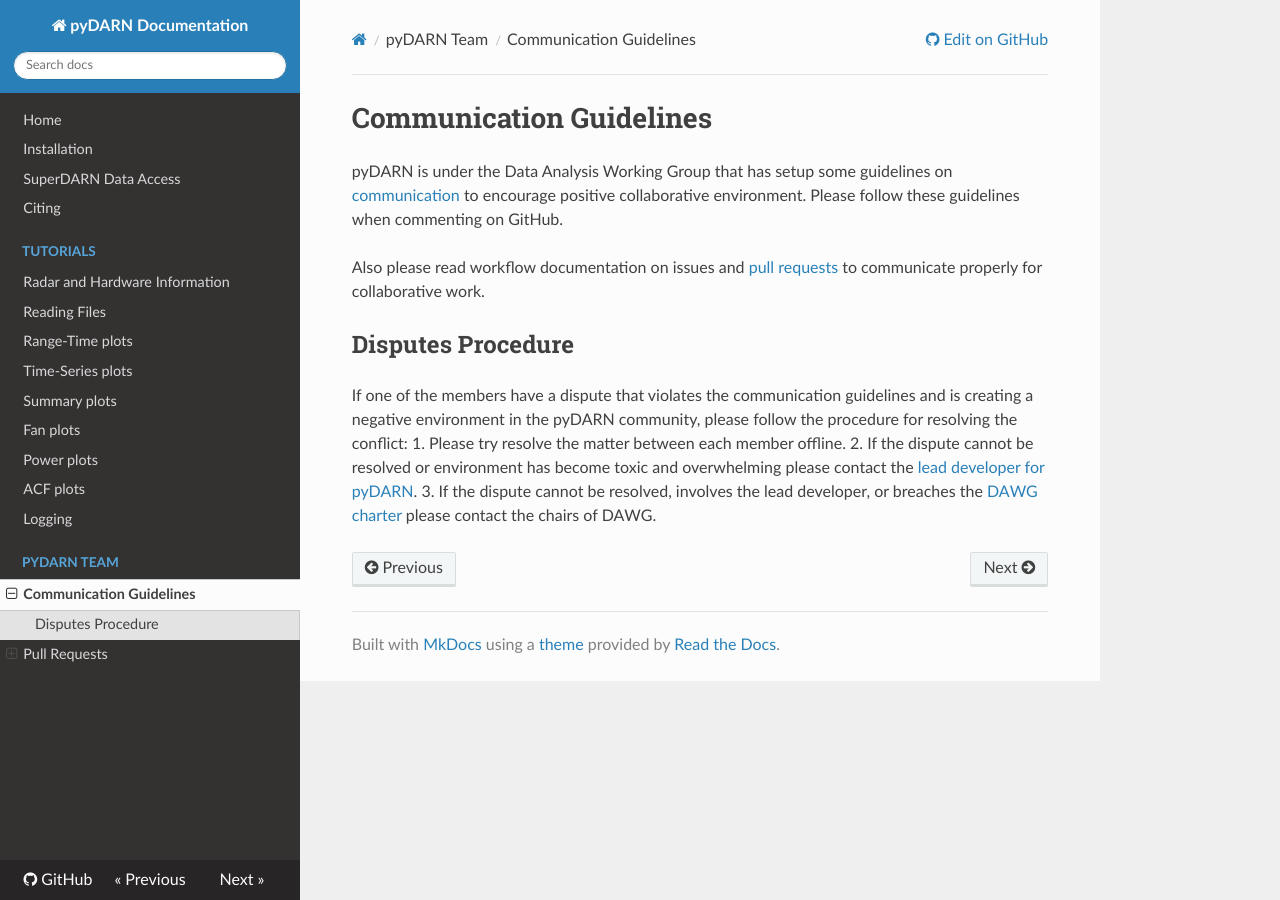
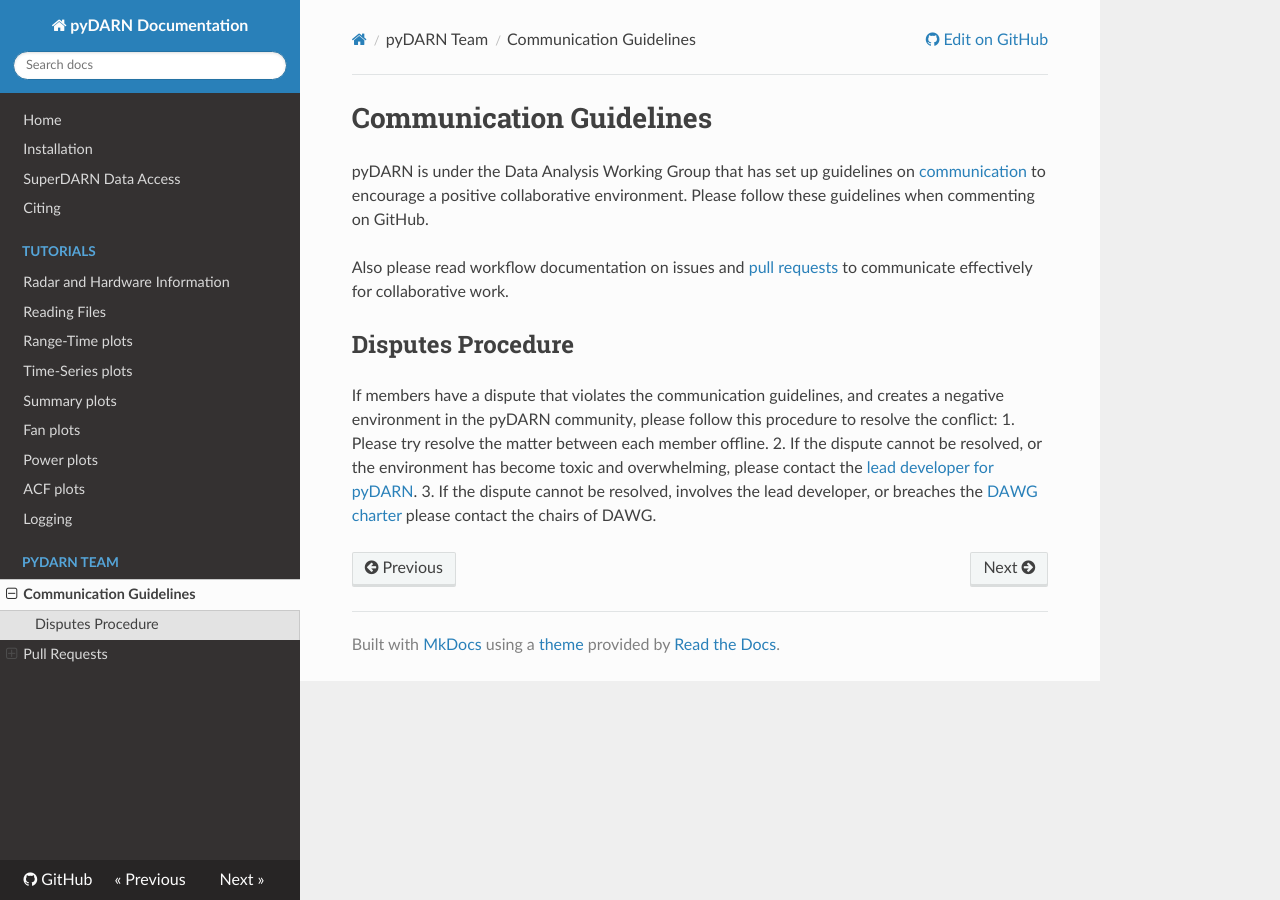
Before and after one commit to SuperDARN/pydarn, an MkDocs documentation site: the page built from docs/dev/communication.md, in a window 1280 px wide. Built offline with MkDocs 1.6.1, drawn with Linux system fonts in a browser that asks for light colours; nearby versions of some CDN libraries.

Commit message:
Apply suggestions from code review
Co-authored-by: carleyjmartin <60905856+carleyjmartin@users.noreply.github.com>

```diff
--- a/docs/dev/communication.md
+++ b/docs/dev/communication.md
@@ -1,13 +1,13 @@
 # Communication Guidelines
 
-pyDARN is under the Data Analysis Working Group that has setup some guidelines on [communication](https://superdarn.github.io/dawg/documents/communication-guidelines/) to encourage positive collaborative environment.
+pyDARN is under the Data Analysis Working Group that has set up guidelines on [communication](https://superdarn.github.io/dawg/documents/communication-guidelines/) to encourage a positive collaborative environment.
 Please follow these guidelines when commenting on GitHub.
 
-Also please read workflow documentation on issues and [pull requests](dev/PR.md) to communicate properly for collaborative work.
+Also please read workflow documentation on issues and [pull requests](dev/PR.md) to communicate effectively for collaborative work.
 
 ## Disputes Procedure
 
-If one of the members have a dispute that violates the communication guidelines and is creating a negative environment in the pyDARN community, please follow the procedure for resolving the conflict:
+If members have a dispute that violates the communication guidelines, and creates a negative environment in the pyDARN community, please follow this procedure to resolve the conflict:
 1. Please try resolve the matter between each member offline.
-2. If the dispute cannot be resolved or environment has become toxic and overwhelming please contact the [lead developer for pyDARN](marina.t.schmidt@gmail.com).
+2. If the dispute cannot be resolved, or the environment has become toxic and overwhelming, please contact the [lead developer for pyDARN](marina.t.schmidt@gmail.com).
 3. If the dispute cannot be resolved, involves the lead developer, or breaches the [DAWG charter](https://superdarn.github.io/dawg/reports/202009/charter-update) please contact the chairs of DAWG.
```
